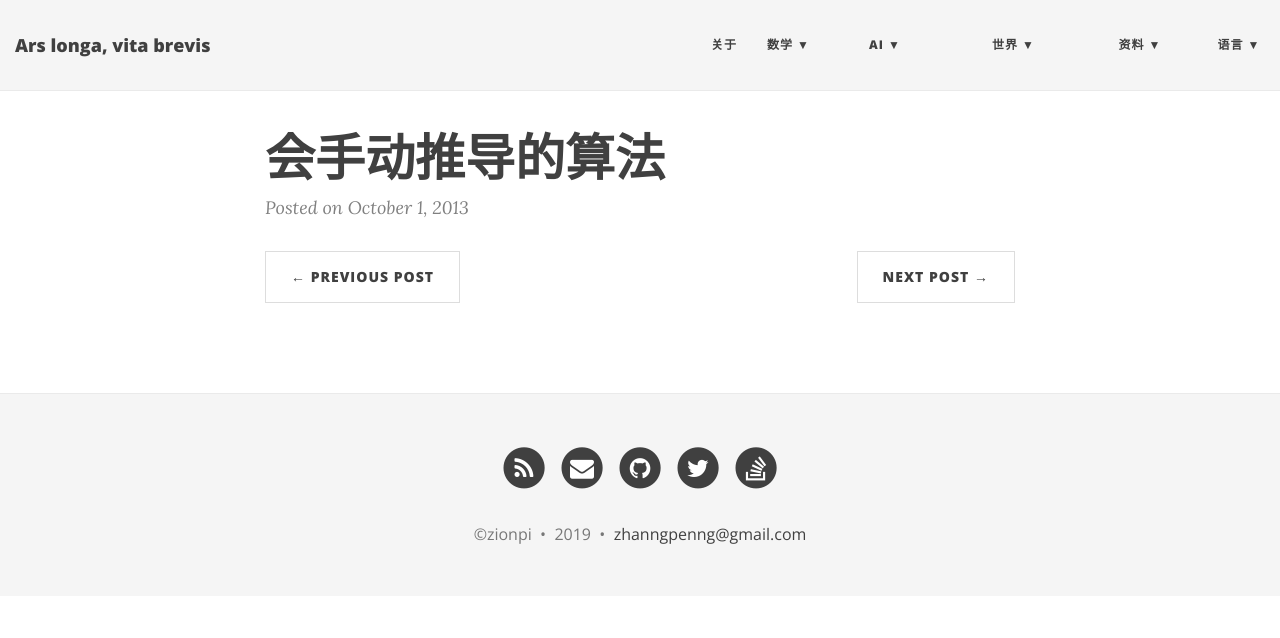
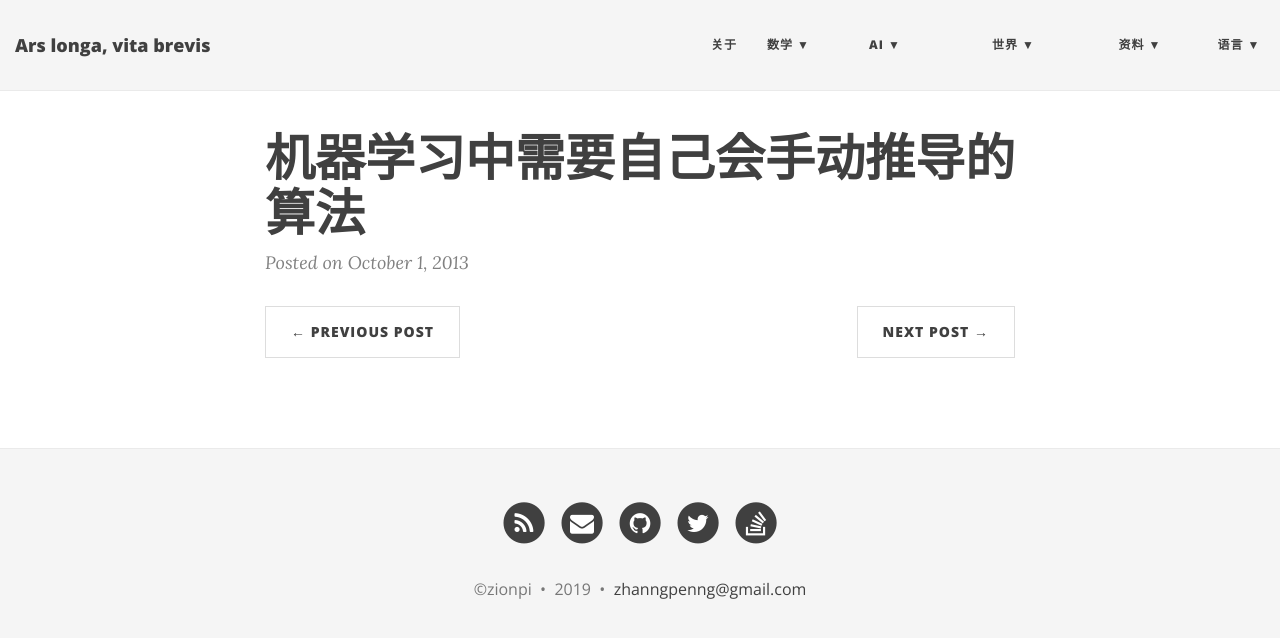
Before and after one commit to ZionPi/zionpi.github.io, a Jekyll site: the page built from _posts/2013-10-01-ml-algorithm-inference-by-yourself.md, in a window 1280 px wide. Shown: the top 638 px of the page. Built offline with Jekyll 4.4.1, drawn with Linux system fonts in a browser that asks for light colours; nearby versions of some CDN libraries.

Commit message:
Update 2013-10-01-ml-algorithm-inference-by-yourself.md

```diff
--- a/_posts/2013-10-01-ml-algorithm-inference-by-yourself.md
+++ b/_posts/2013-10-01-ml-algorithm-inference-by-yourself.md
@@ -1,4 +1,4 @@
 ---
 layout: post
-title: 会手动推导的算法
+title: 机器学习中需要自己会手动推导的算法
 ---
```
